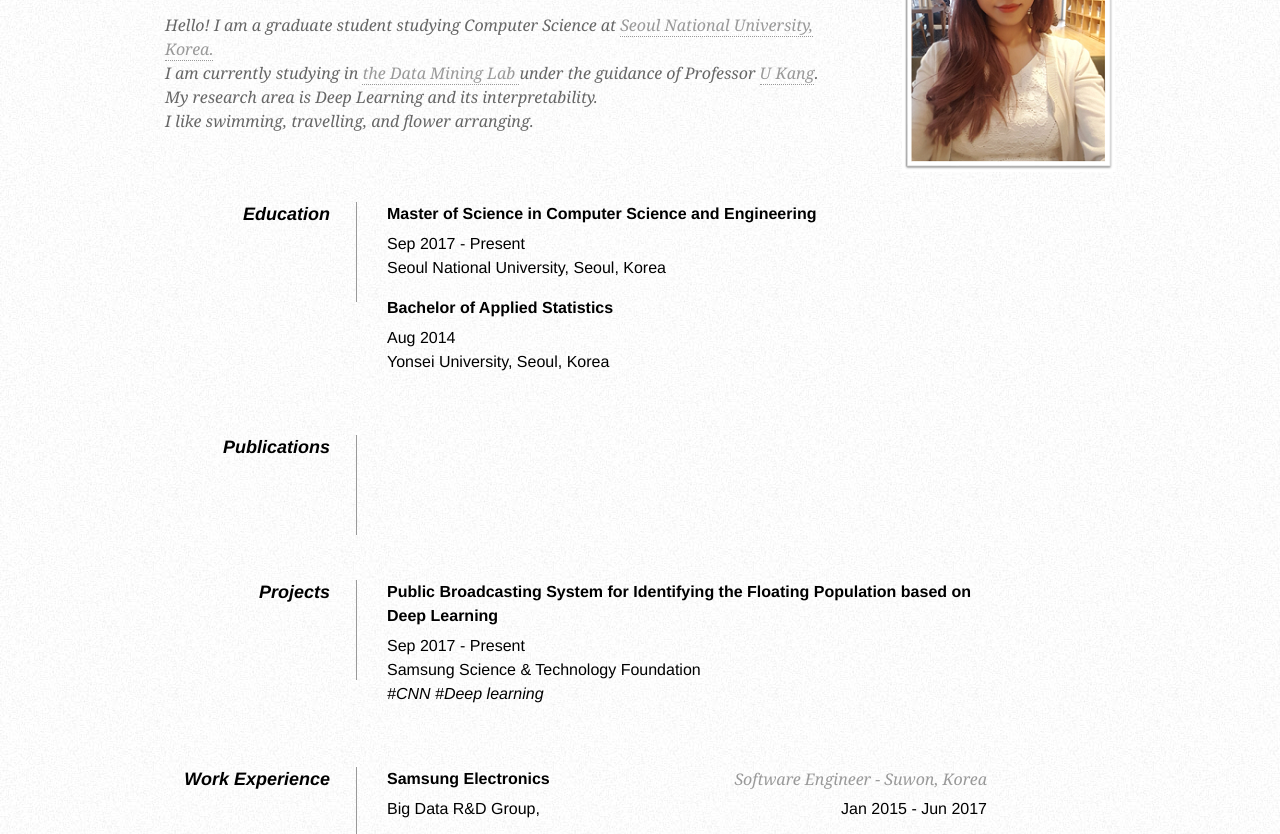
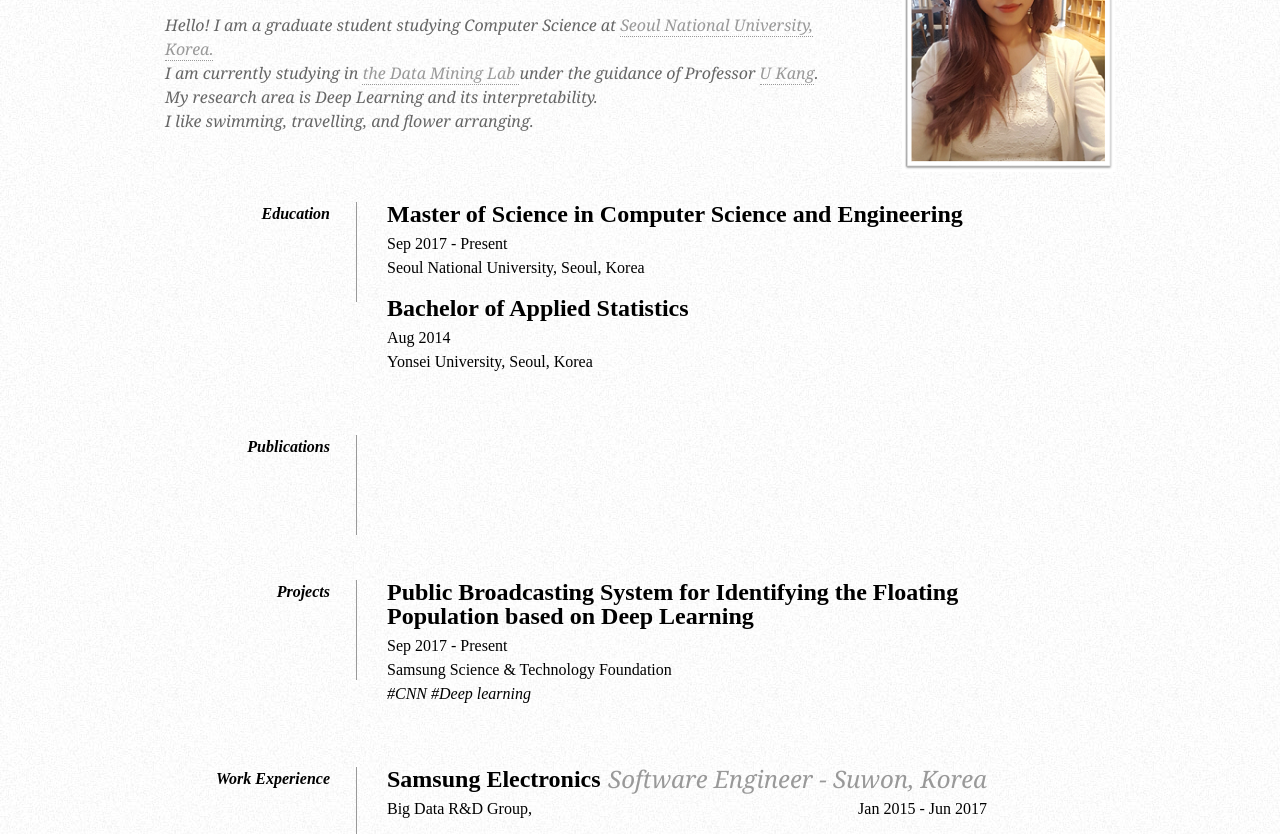
Before and after one commit to pseulki/pseulki.github.io, a plain HTML site: page index.html in a window 1280 px wide. Shown: the part 148-982 px from the top of the page. Drawn offline with Linux system fonts and the light colour scheme.

Commit message:
erased font-size

```diff
--- a/index.html
+++ b/index.html
@@ -10,22 +10,21 @@
 
      <style type="text/css">
         * { margin: 0; padding: 0; }
-        body { font: 16px Helvetica, Sans-Serif; line-height: 24px; background: url(images/noise.jpg); }
+        body { Helvetica, Sans-Serif; line-height: 24px; background: url(images/noise.jpg); }
         .clear { clear: both; }
         #page-wrap { width: 950px; margin: 40px auto 60px; }
         #pic { float: right; margin: 0 0 0 0; }
-	#contact-info { font-size: 16px;  }
         h1 { margin: 0 0 16px 0; padding: 0 0 16px 0; font-size: 42px; font-weight: bold; letter-spacing: -2px; border-bottom: 1px solid #999; }
-        h2 { font-size: 16px; margin: 0 0 6px 0; position: relative; }
-        h2 span { position: absolute; bottom: 0; right: 0; font-style: italic; font-family: Georgia, Serif; font-size: 16px; color: #999; font-weight: normal; }
+        h2 { margin: 0 0 6px 0; position: relative; }
+        h2 span { position: absolute; bottom: 0; right: 0; font-style: italic; font-family: Georgia, Serif; color: #999; font-weight: normal; }
         p { margin: 0 0 16px 0; }
 		p span {float: right;}
         a { color: #999; text-decoration: none; border-bottom: 1px dotted #999; }
         a:hover { border-bottom-style: solid; color: black; }
         ul { margin: 0 0 32px 17px; }
         #objective { width: 700px; float: left; }
-        #objective p { font-family: Georgia, Serif; font-style: italic; color: #666; font-size: 16px; }
-        dt { font-style: italic; font-weight: bold; font-size: 18px; text-align: right; padding: 0 26px 0 0; width: 150px; float: left; margin: 15px ; height: 100px; border-right: 1px solid #999;  }
+        #objective p { font-family: Georgia, Serif; font-style: italic; color: #666;}
+        dt { font-style: italic; font-weight: bold; text-align: right; padding: 0 26px 0 0; width: 150px; float: left; margin: 15px ; height: 100px; border-right: 1px solid #999;  }
         dd { width: 600px; float: left; margin: 15px }
         dd.clear { float: none; margin: 0; height: 15px; }
      </style>
```
